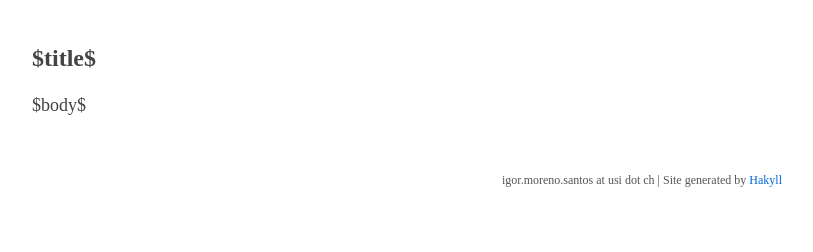
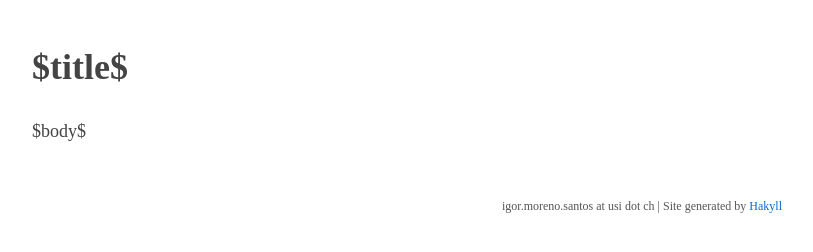
Before and after one commit to igormoreno/igormoreno.github.io, a plain HTML site: page templates/default.html in a window 1280 px wide. Shown: the whole page, without its empty margins (233-1046 px from the left). Drawn offline with Linux system fonts and the light colour scheme; a web font is replaced by a local one.

Commit message:
Normal h1 size

```diff
--- a/css/default.css
+++ b/css/default.css
@@ -31,10 +31,6 @@ div#footer {
   text-align: right;
 }
 
-h1 {
-  font-size: 24px;
-}
-
 a {
   text-decoration: none;
   color: #0069d6;
--- a/docs/css/default.css
+++ b/docs/css/default.css
@@ -1 +1 @@
-@font-face{font-family:'Libertine';src:url('../fonts/LinLibertine_R.otf') format('opentype');font-weight:normal;font-style:normal}@font-face{font-family:'Libertine';src:url('fonts/LinLibertine_RB.otf') format('opentype');font-weight:bold;font-style:normal}body{max-width:750px;margin:40px auto;font-family:'Libertine',serif;font-size:18px;line-height:1.5;color:#444;background-color:#fff}div#footer{color:#555;font-size:12px;margin-top:40px;padding:12px 0px;text-align:right}h1{font-size:24px}a{text-decoration:none;color:#0069d6;opacity:1.0}a:hover{opacity:0.75}.hidden{display:none}
+@font-face{font-family:'Libertine';src:url('../fonts/LinLibertine_R.otf') format('opentype');font-weight:normal;font-style:normal}@font-face{font-family:'Libertine';src:url('fonts/LinLibertine_RB.otf') format('opentype');font-weight:bold;font-style:normal}body{max-width:750px;margin:40px auto;font-family:'Libertine',serif;font-size:18px;line-height:1.5;color:#444;background-color:#fff}div#footer{color:#555;font-size:12px;margin-top:40px;padding:12px 0px;text-align:right}a{text-decoration:none;color:#0069d6;opacity:1.0}a:hover{opacity:0.75}.hidden{display:none}
```
